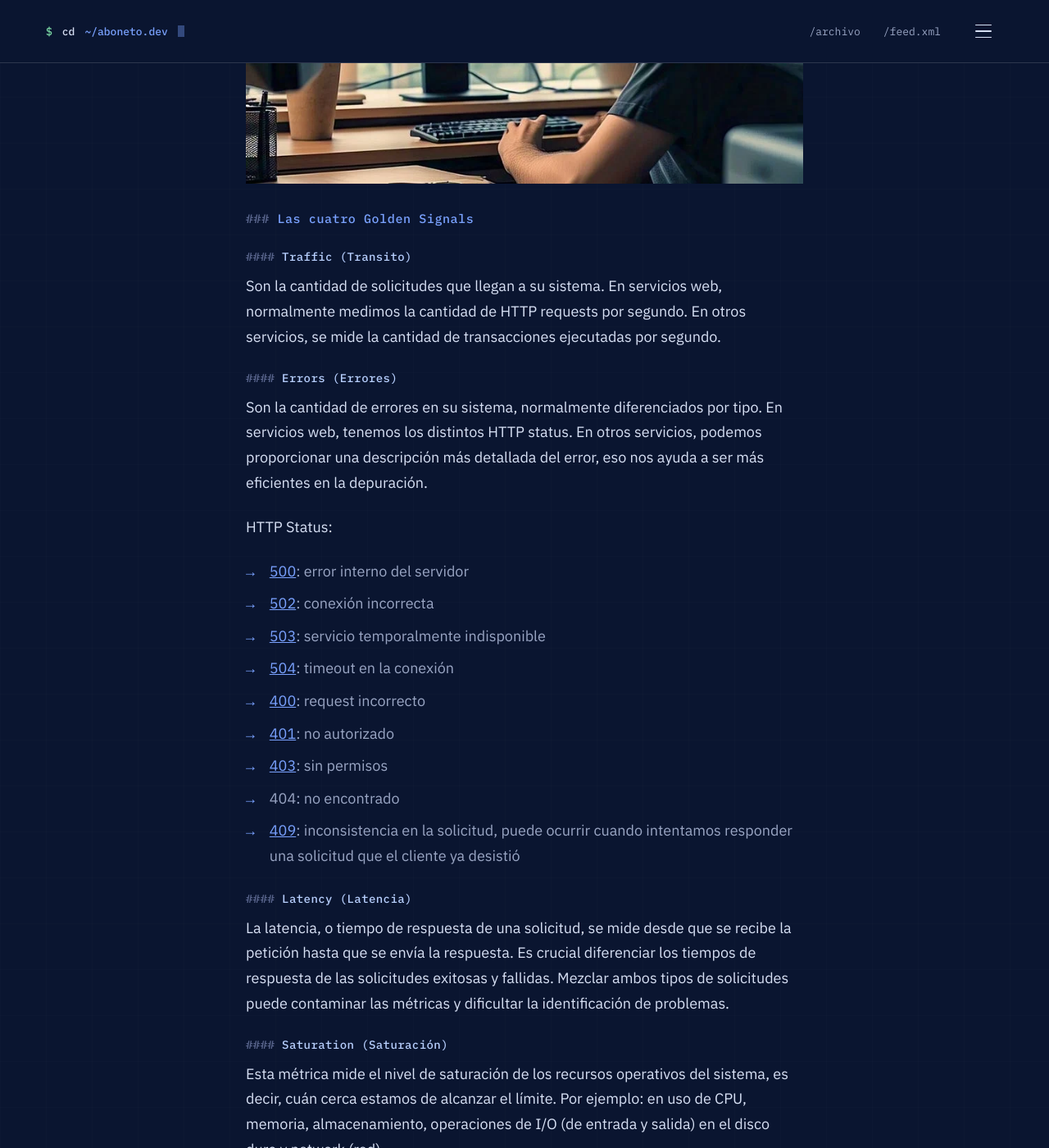
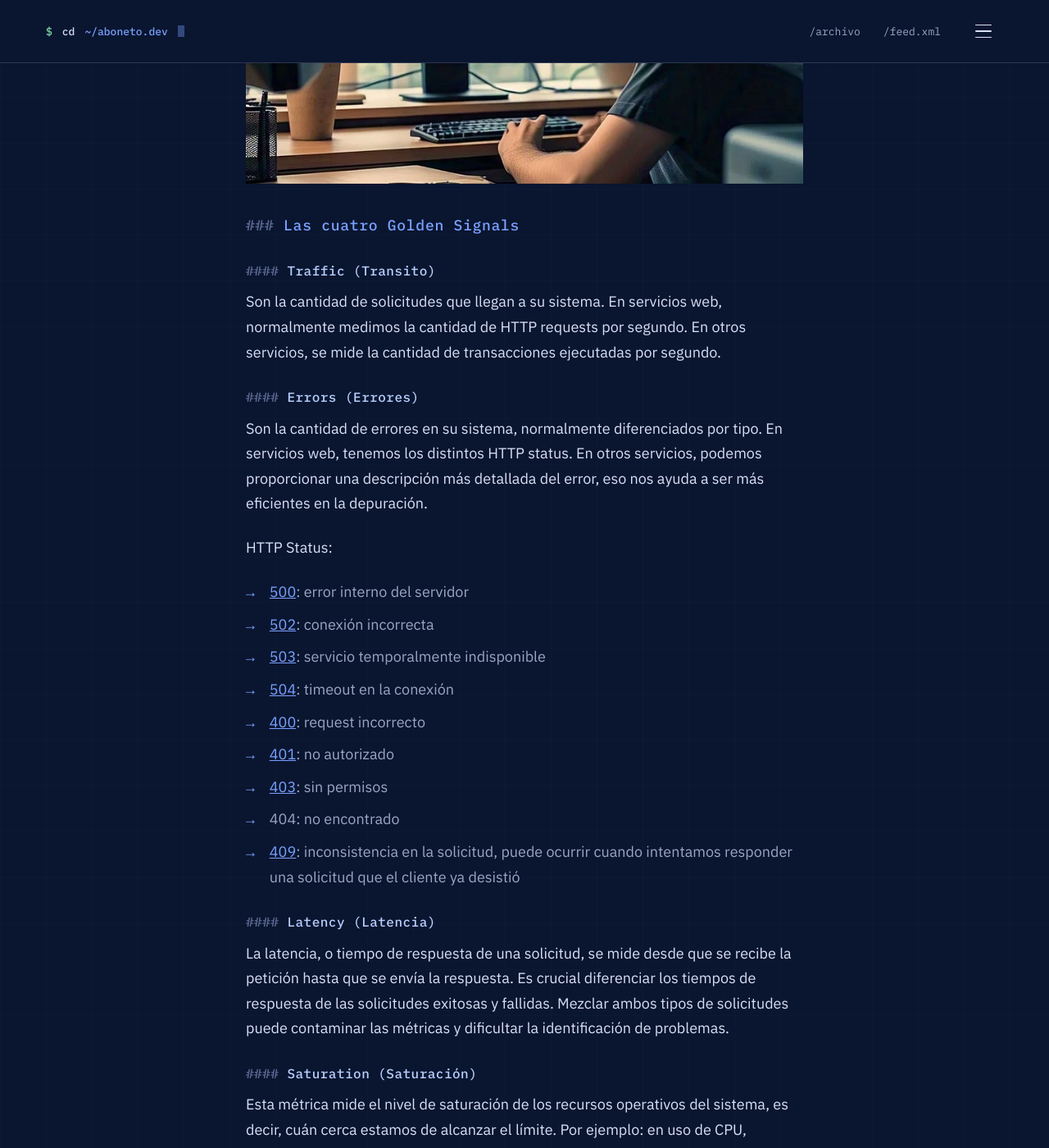
Before and after one commit to aboneto/aboneto.dev, a Jekyll site: the page built from _posts/2025-02-22-golden-signals-monitoreo-eficiente-para-un-desarrollo-de-software-exitoso.md, in a window 1280 px wide and 1400 px high, scrolled down 1170 px. Shown: the whole window at 82% size. Built offline with Jekyll 4.4.1, drawn with Linux system fonts in a browser that asks for light colours.

Commit message:
fix: update Jekyll workflow, refactor overlay button, and adjust reader typography
- Fix workflow branch name (main → master) and bump actions versions
- Refactor overlay close button to use ::before pseudo-element
- Fix category URLs with slugify filter
- Increase reader font sizes for better readability

```diff
--- a/_includes/menu-overlay.html
+++ b/_includes/menu-overlay.html
@@ -5,7 +5,7 @@
       <span>cd</span>
       <span class="path">~/aboneto.dev</span>
     </div>
-    <button class="overlay-close" aria-label="Cerrar menú" title="Cerrar menú"><span class="close-desktop">[esc]</span><span class="close-mobile">[cerrar]</span></button>
+    <button class="overlay-close" aria-label="Cerrar menú" title="Cerrar menú"></button>
   </div>
   <div class="overlay-prompt">
     <span>$</span> <span class="cmd">ls -la categories/</span><span class="cursor"></span>
@@ -14,7 +14,7 @@
     <div class="overlay-nav">
       <div class="nav-label">// {{ site.categories | size }} directorios · ordenados por volumen</div>
       {% for cat in site.categories %}
-      <a href="/categoria/{{ cat[0] }}/" class="nav-item">
+      <a href="/categoria/{{ cat[0] | slugify }}/" class="nav-item">
         <span class="nav-num">{{ forloop.index | prepend: '00' | slice: -2, 2 }}.</span>
         <span>
           <div class="nav-title">{{ cat[0] }}</div>
--- a/_layouts/post.html
+++ b/_layouts/post.html
@@ -8,7 +8,8 @@ layout: default
       <div><span class="dashes">---</span></div>
       <div><span class="k">title:</span> <span class="str">"{{ page.title }}"</span></div>
       <div><span class="k">date:</span> <span class="accent">{{ page.date | date: '%Y-%m-%d' }}</span></div>
-      <div><span class="k">reading_time:</span> <span class="accent">{% include reading_time.html post=page %}</span> min</div>
+      <div><span class="k">reading_time:</span> <span class="accent">{% include reading_time.html post=page %}</span>
+        min</div>
       <div><span class="k">categories:</span> [{% for cat in page.categories %}<span class="str">"{{ cat }}"</span>{%
         unless forloop.last %}, {% endunless %}{% endfor %}]</div>
       <div><span class="dashes">---</span></div>
--- a/_sass/_overlay.scss
+++ b/_sass/_overlay.scss
@@ -41,22 +41,18 @@
   display: flex;
   align-items: center;
 
+  &::before {
+    content: '[esc]';
+  }
+
   &:hover {
     color: $accent;
   }
-}
 
-.close-mobile {
-  display: none;
-}
-
-@media (max-width: $bp-tablet) {
-  .close-desktop {
-    display: none;
-  }
-
-  .close-mobile {
-    display: inline;
+  @media (max-width: $bp-tablet) {
+    &::before {
+      content: '[cerrar]';
+    }
   }
 }
 
--- a/_sass/_reader.scss
+++ b/_sass/_reader.scss
@@ -83,7 +83,7 @@
   }
 
   h2 {
-    font-size: 14px;
+    font-size: 20px;
     font-family: $font-mono;
     letter-spacing: 0.06em;
     font-weight: 500;
@@ -99,7 +99,7 @@
   }
 
   h3 {
-    font-size: 15px;
+    font-size: 18px;
     font-family: $font-mono;
     letter-spacing: 0.04em;
     font-weight: 500;
@@ -113,7 +113,7 @@
   }
 
   h4 {
-    font-size: 14px;
+    font-size: 16px;
     font-family: $font-mono;
     letter-spacing: 0.03em;
     font-weight: 500;
@@ -127,7 +127,7 @@
   }
 
   h5 {
-    font-size: 13px;
+    font-size: 14px;
     font-family: $font-mono;
     letter-spacing: 0.02em;
     font-weight: 500;
```
Also changed, not shown: .github/workflows/jekyll.yml.
